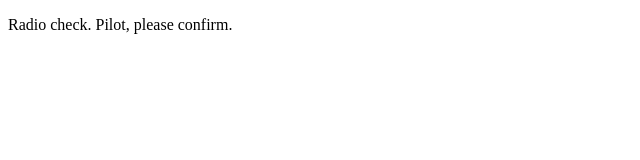
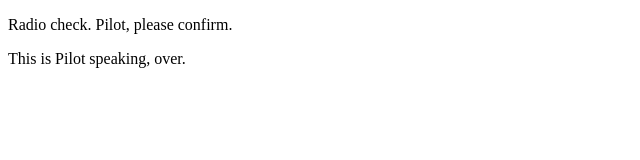
Before and after one commit to AuntSaucey/Repo, a plain HTML site: page index.html in a window 1280 px wide. Shown: the whole page, without its empty margins (0-640 px from the left). Drawn offline with Linux system fonts and the light colour scheme.

Commit message:
pilot responding to control

```diff
--- a/index.html
+++ b/index.html
@@ -2,5 +2,6 @@
 <html>
    <body>
       <p>Radio check. Pilot, please confirm.</p>
+      <p>This is Pilot speaking, over.</p>
    </body>
 </html>
```
